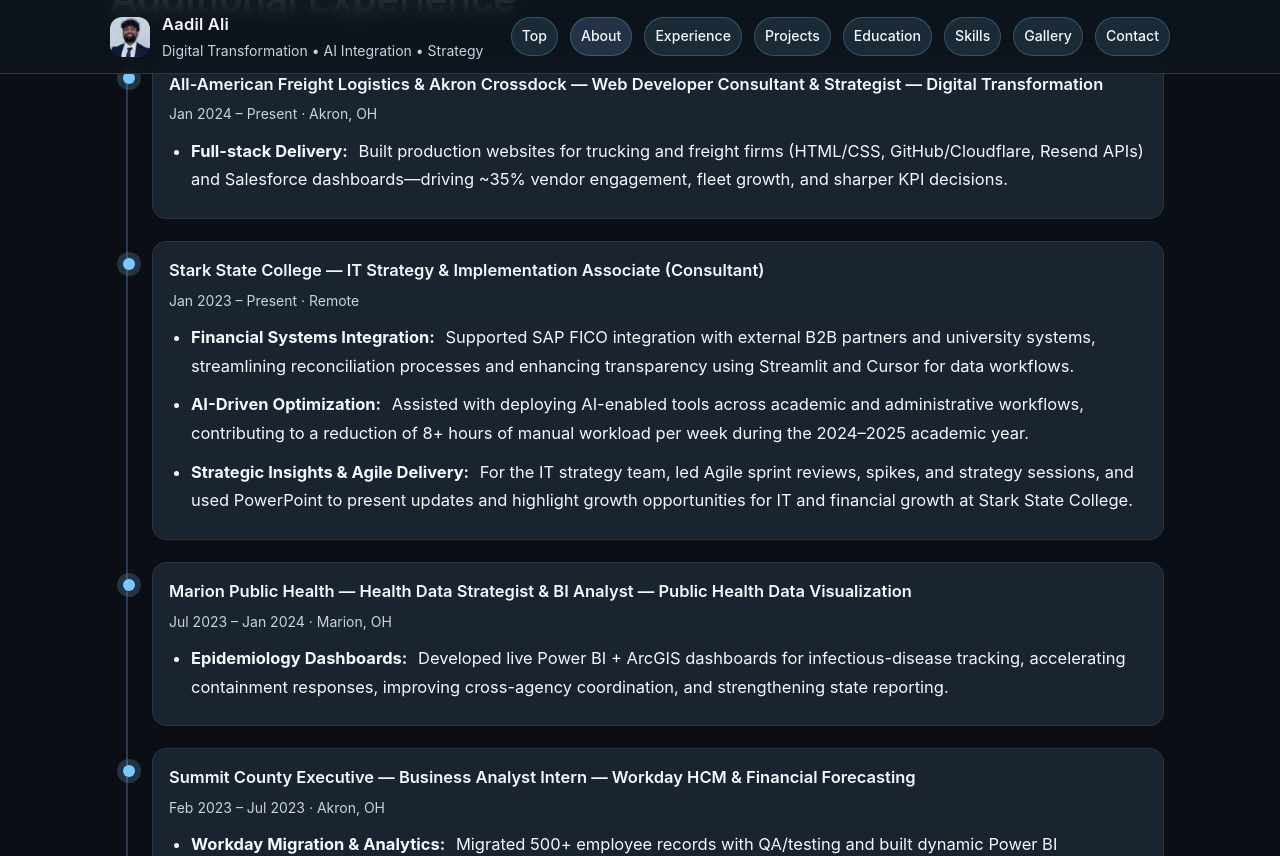
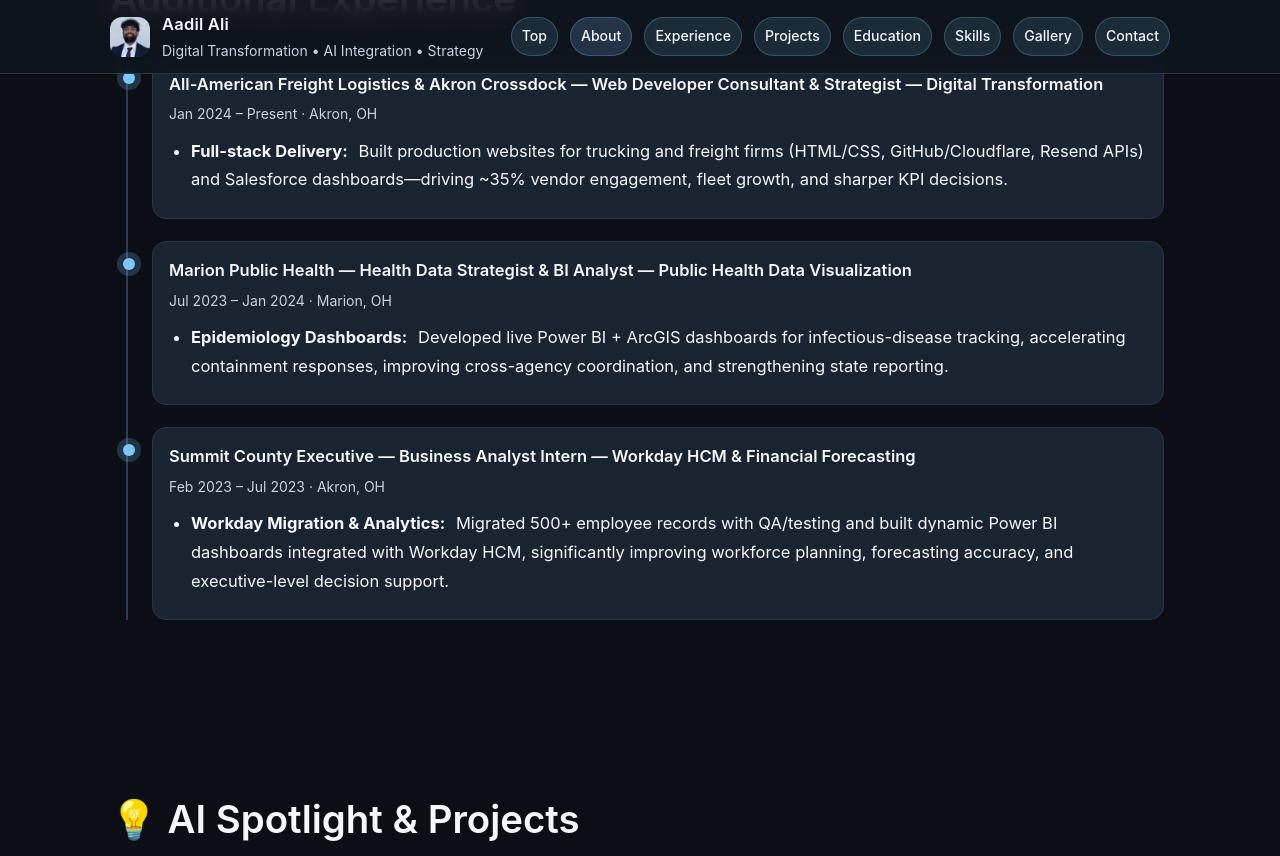
Before and after one commit to aaadil777/aaadil777.github.io, a Jekyll site: the page built from index.md, in a window 1280 px wide and 900 px high, scrolled down 1390 px, cut to the strip 0-856 px from the top of the window. Built offline with Jekyll 4.4.1, drawn with Linux system fonts in a browser that asks for light colours.

Commit message:
Update additional_experience.yml

```diff
--- a/_data/additional_experience.yml
+++ b/_data/additional_experience.yml
@@ -4,15 +4,6 @@
   location: Akron, OH
   bullets:
     - "Full-stack Delivery: Built production websites for trucking and freight firms (HTML/CSS, GitHub/Cloudflare, Resend APIs) and Salesforce dashboards—driving ~35% vendor engagement, fleet growth, and sharper KPI decisions."
-
-- company: Stark State College
-  role: IT Strategy & Implementation Associate (Consultant)
-  dates: Jan 2023 – Present
-  location: Remote
-  bullets:
-    - "Financial Systems Integration: Supported SAP FICO integration with external B2B partners and university systems, streamlining reconciliation processes and enhancing transparency using Streamlit and Cursor for data workflows."
-    - "AI-Driven Optimization: Assisted with deploying AI-enabled tools across academic and administrative workflows, contributing to a reduction of 8+ hours of manual workload per week during the 2024–2025 academic year."
-    - "Strategic Insights & Agile Delivery: For the IT strategy team, led Agile sprint reviews, spikes, and strategy sessions, and used PowerPoint to present updates and highlight growth opportunities for IT and financial growth at Stark State College."
 
 - company: Marion Public Health
   role: Health Data Strategist & BI Analyst — Public Health Data Visualization
```
